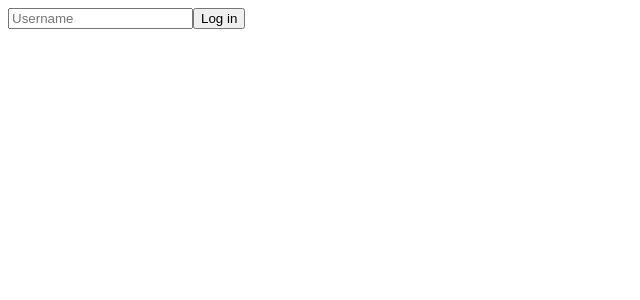
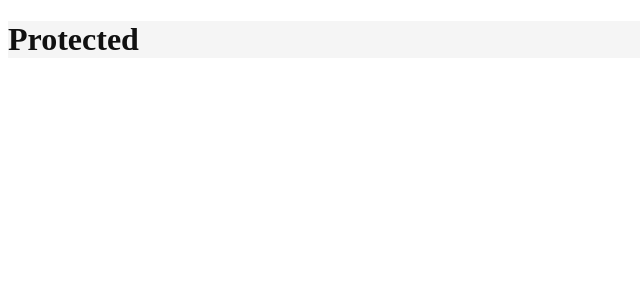
Before and after one commit to Novelier-Webbelier/react-master-class, a React (Create React App) app: page / in a window 1280 px wide. Shown: the top 300 px of the page, without its empty margins (0-640 px from the left). Built offline with nearby package versions, Linux system fonts and the light colour scheme.

Commit message:
3.6 Themes

```diff
--- a/package.json
+++ b/package.json
@@ -10,6 +10,7 @@
     "@types/node": "^17.0.40",
     "@types/react": "^18.0.11",
     "@types/react-dom": "^18.0.5",
+    "@types/styled-components": "^5.1.25",
     "react": "^18.1.0",
     "react-dom": "^18.1.0",
     "react-scripts": "5.0.1",
@@ -44,7 +45,6 @@
     ]
   },
   "devDependencies": {
-    "@types/styled-components": "^5.1.25",
     "@typescript-eslint/eslint-plugin": "^5.27.0",
     "@typescript-eslint/parser": "^5.27.0",
     "eslint": "^8.17.0",
--- a/src/App.tsx
+++ b/src/App.tsx
@@ -1,33 +1,19 @@
-import { useState } from "react";
+import styled from "styled-components";
+
+const Container = styled.div`
+  background-color: ${(props) => props.theme.bgColor};
+`;
+
+const H1 = styled.h1`
+  color: ${(props) => props.theme.textColor};
+`;
 
 function App() {
-  const [username, setUsername] = useState("");
-
-  const onChange = (event: React.FormEvent<HTMLInputElement>) => {
-    const {
-      currentTarget: { value },
-    } = event;
-    setUsername(value);
-  };
-
-  const onSubmit = (event: React.FormEvent<HTMLFormElement>) => {
-    event.preventDefault();
-    console.log(`Hello ${username}`)
-  }
-
-  return (
-    <div>
-      <form onSubmit={onSubmit}>
-        <input
-          value={username}
-          onChange={onChange}
-          type="text"
-          placeholder="Username"
-        />
-        <button>Log in</button>
-      </form>
-    </div>
-  );
+  return <div>
+    <Container>
+      <H1>Protected</H1>
+    </Container>
+  </div>;
 }
 
 export default App;
--- a/src/index.tsx
+++ b/src/index.tsx
@@ -1,7 +1,13 @@
 import ReactDOM from "react-dom/client";
+import { ThemeProvider } from "styled-components";
 import App from "./App";
+import { lightTheme, darkTheme } from "./theme";
 
 const htmlRoot = document.getElementById("root")!;
 const root = ReactDOM.createRoot(htmlRoot);
 
-root.render(<App />);
+root.render(
+  <ThemeProvider theme={lightTheme}>
+    <App />
+  </ThemeProvider>
+);
--- /dev/null
+++ b/src/theme.ts
@@ -0,0 +1,13 @@
+import { DefaultTheme } from "styled-components";
+
+export const lightTheme: DefaultTheme = {
+  bgColor: "whitesmoke",
+  textColor: "#111",
+  btnColor: "tomato",
+};
+
+export const darkTheme: DefaultTheme = {
+  bgColor: "#111",
+  textColor: "whitesmoke",
+  btnColor: "teal",
+};
```
Also changed, not shown: src/styled.d.ts (added, +10 -0 lines).
